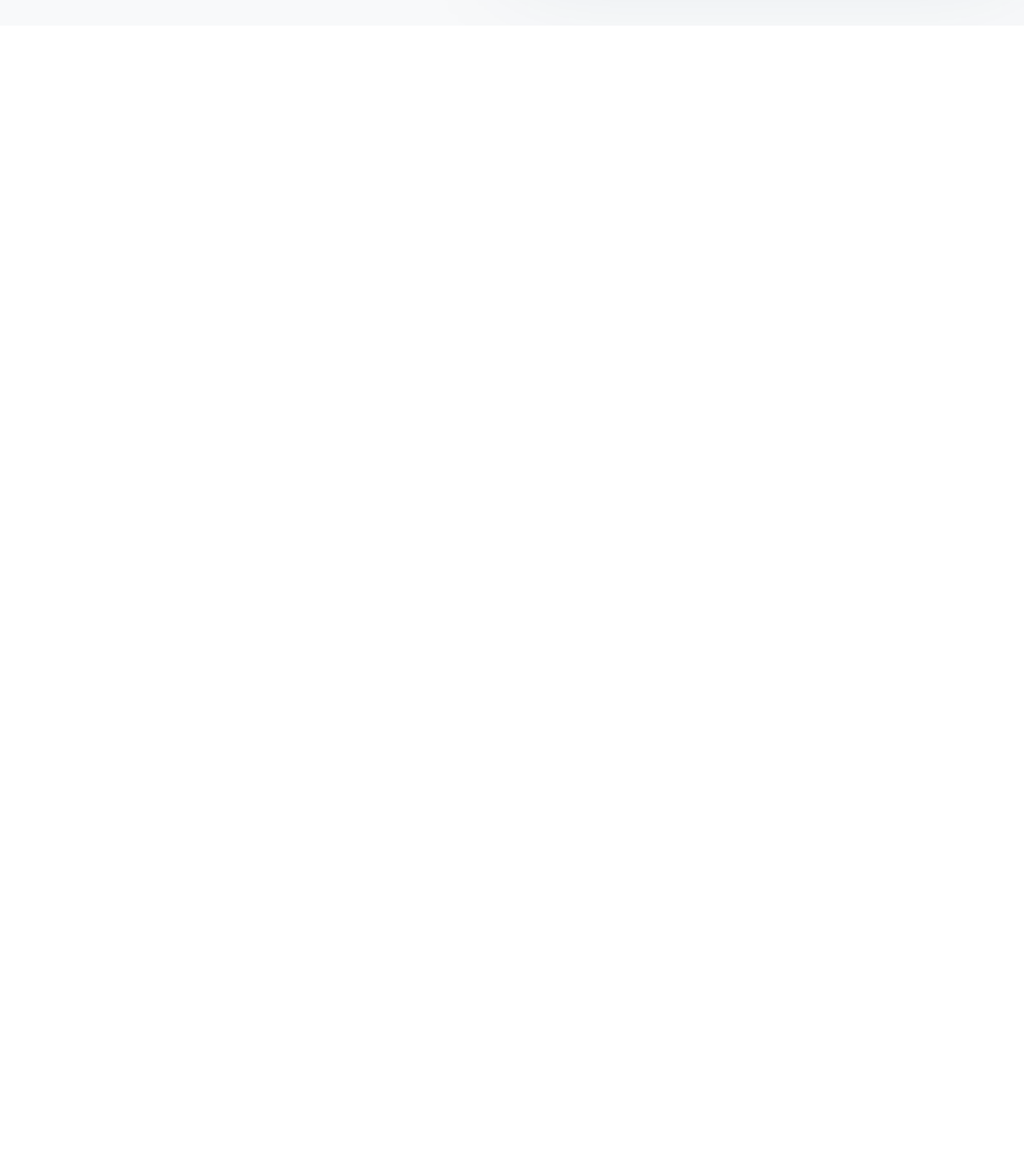
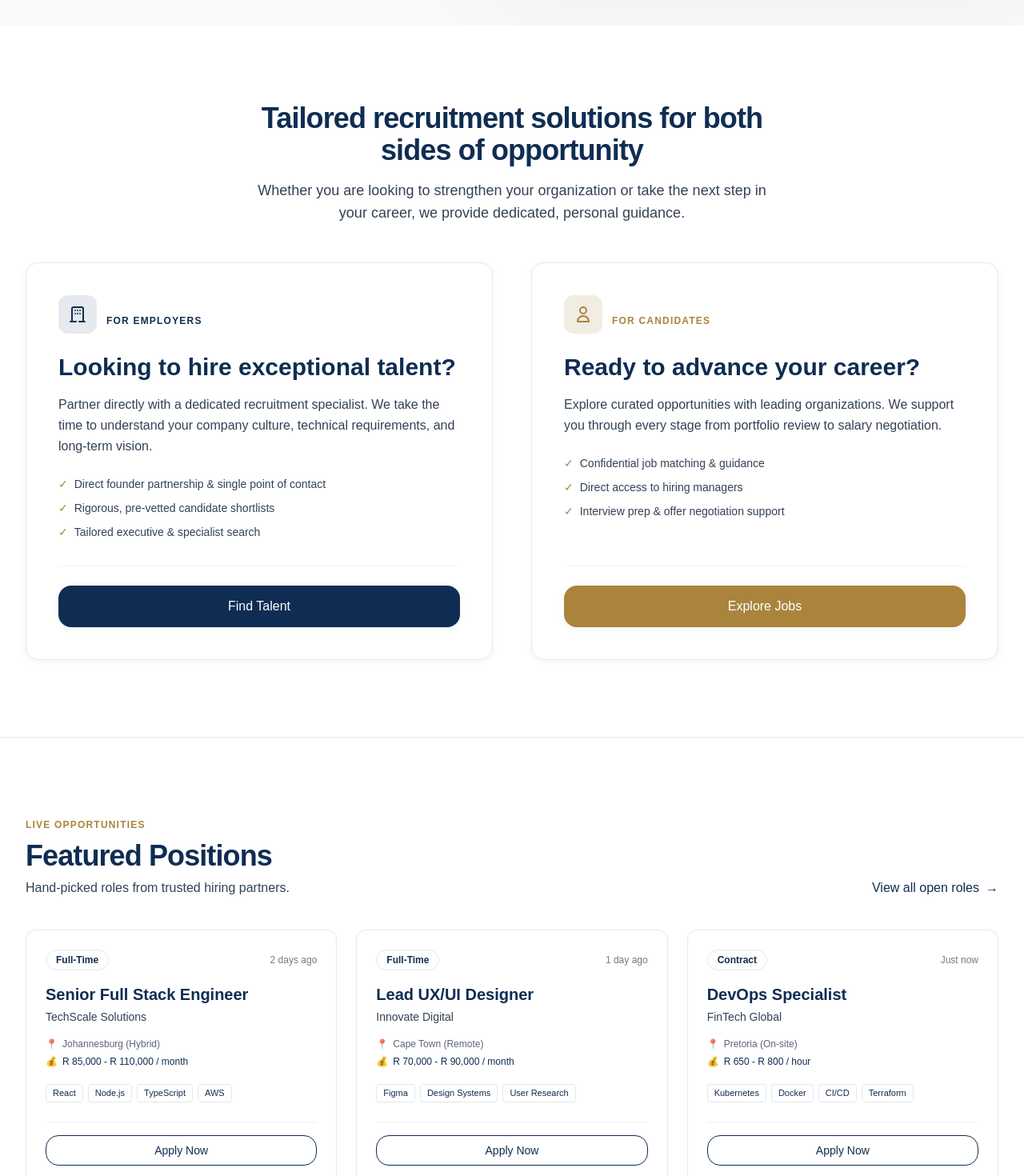
Before and after one commit to Ryan-Ross463/ISolveReqruitment, a React (Vite) app in the folder frontend/: page / in a window 1280 px wide. Shown: the part 840-2310 px from the top of the page at 80% size. Before the commit the page ends 872 px from the top, so only its background shows below. Built offline with nearby package versions, Linux system fonts and the light colour scheme.

Commit message:
Added dual pathways and featured jobs implementation

```diff
--- a/frontend/src/components/sections/DualPathways.tsx
+++ b/frontend/src/components/sections/DualPathways.tsx
@@ -1,103 +1,103 @@
-import React from "react";
-
-const DualPathways: React.FC = () => {
+const DualPathways = () => {
   return (
-    <section className="bg-cream py-16 sm:py-24">
+    <section className="bg-cream py-16 sm:py-20 lg:py-24">
       <div className="mx-auto max-w-[1700px] px-6 lg:px-8">
 
         {/* Section Header */}
-        <div className="mx-auto max-w-2xl text-center mb-12 sm:mb-16">
-          <h2 className="text-3xl sm:text-4xl font-bold tracking-tight text-gray-slate">
-            How Can We Help You Today?
+        <div className="mx-auto max-w-2xl text-center">
+          <h2 className="text-3xl font-bold tracking-tight text-gray-slate sm:text-4xl">
+            Tailored recruitment solutions for both sides of opportunity
           </h2>
           <p className="mt-4 text-base sm:text-lg text-charcoal">
-            Whether you are looking to secure executive talent or step into your next career milestone, we offer dedicated, single-point-of-contact guidance.
+            Whether you are looking to strengthen your organization or take the next step in your career, we provide dedicated, personal guidance.
           </p>
         </div>
 
-        {/* Pathway Cards Grid */}
-        <div className="grid grid-cols-1 gap-8 md:grid-cols-2">
+        {/* Dual Cards Grid */}
+        <div className="mt-12 grid grid-cols-1 gap-8 md:grid-cols-2 lg:gap-12">
 
-          {/* Card 1: For Employers */}
-          <div className="group relative flex flex-col justify-between rounded-2xl border border-gray-medium bg-white p-8 sm:p-10 shadow-sm transition-all duration-300 hover:-translate-y-1 hover:shadow-md">
+          {/* Pathway 1: For Employers */}
+          <div className="group relative flex flex-col justify-between rounded-2xl border border-gray-medium bg-white p-8 sm:p-10 shadow-sm transition-all duration-300 hover:-translate-y-1 hover:shadow-xl">
             <div>
-              <span className="inline-block rounded-full bg-gray-slate/10 px-4 py-1.5 text-xs font-semibold uppercase tracking-wider text-gray-slate">
+              <div className="inline-flex h-12 w-12 items-center justify-center rounded-xl bg-gray-slate/10 text-gray-slate">
+                <svg className="h-6 w-6" fill="none" viewBox="0 0 24 24" stroke="currentColor">
+                  <path strokeLinecap="round" strokeLinejoin="round" strokeWidth={2} d="M19 21V5a2 2 0 00-2-2H7a2 2 0 00-2 2v16m14 0h2m-2 0h-5m-9 0H3m2 0h5M9 7h1e-10M9 11h1e-10M12 7h1e-10M12 11h1e-10M15 7h1e-10M15 11h1e-10" />
+                </svg>
+              </div>
+              <span className="ml-3 text-xs font-semibold uppercase tracking-widest text-gray-slate">
                 For Employers
               </span>
-              <h3 className="mt-6 text-2xl sm:text-3xl font-bold text-gray-slate">
-                Looking to Hire Exceptional Talent?
+
+              <h3 className="mt-6 text-2xl font-bold text-gray-slate sm:text-3xl">
+                Looking to hire exceptional talent?
               </h3>
-              <p className="mt-4 text-sm sm:text-base leading-relaxed text-charcoal">
-                Partner directly with a senior specialist who understands your industry. Skip the automated screening algorithms and get hand-vetted, high-calibre candidates tailored to your culture.
+
+              <p className="mt-4 text-base leading-relaxed text-charcoal">
+                Partner directly with a dedicated recruitment specialist. We take the time to understand your company culture, technical requirements, and long-term vision.
               </p>
 
-              <ul className="mt-6 space-y-3 text-sm text-charcoal">
-                <li className="flex items-center gap-3">
-                  <span className="h-2 w-2 rounded-full bg-green-sage" />
-                  Direct partnership with founder & senior recruiters
+              <ul className="mt-6 space-y-2.5 text-sm font-medium text-charcoal">
+                <li className="flex items-center gap-2">
+                  <span className="text-green-sage">✓</span> Direct founder partnership & single point of contact
                 </li>
-                <li className="flex items-center gap-3">
-                  <span className="h-2 w-2 rounded-full bg-green-sage" />
-                  Tailored headhunting & deep candidate vetting
+                <li className="flex items-center gap-2">
+                  <span className="text-green-sage">✓</span> Rigorous, pre-vetted candidate shortlists
                 </li>
-                <li className="flex items-center gap-3">
-                  <span className="h-2 w-2 rounded-full bg-green-sage" />
-                  Transparent, boutique search process
+                <li className="flex items-center gap-2">
+                  <span className="text-green-sage">✓</span> Tailored executive & specialist search
                 </li>
               </ul>
             </div>
 
-            <div className="mt-8 pt-6 border-t border-gray-medium">
+            <div className="mt-8 pt-6 border-t border-gray-100">
               <a
                 href="/employers"
-                className="inline-flex w-full items-center justify-center rounded-lg bg-gray-slate px-6 py-3.5 text-sm font-semibold text-white transition hover:bg-gray-slate/90 cursor-pointer shadow-sm"
+                className="inline-flex w-full items-center justify-center rounded-lg bg-gray-slate px-6 py-3.5 text-base font-medium text-white transition hover:bg-gray-slate/90 shadow-sm"
               >
-                Request Talent & Consultation
+                Find Talent
               </a>
             </div>
           </div>
 
-          {/* Card 2: For Candidates */}
-          <div className="group relative flex flex-col justify-between rounded-2xl border border-gray-medium bg-white p-8 sm:p-10 shadow-sm transition-all duration-300 hover:-translate-y-1 hover:shadow-md">
+          {/* Pathway 2: For Candidates */}
+          <div className="group relative flex flex-col justify-between rounded-2xl border border-gray-medium bg-white p-8 sm:p-10 shadow-sm transition-all duration-300 hover:-translate-y-1 hover:shadow-xl">
             <div>
-              <span className="inline-block rounded-full bg-green-sage/15 px-4 py-1.5 text-xs font-semibold uppercase tracking-wider text-green-sage">
-                For Job Seekers
+              <div className="inline-flex h-12 w-12 items-center justify-center rounded-xl bg-green-sage/15 text-green-sage">
+                <svg className="h-6 w-6" fill="none" viewBox="0 0 24 24" stroke="currentColor">
+                  <path strokeLinecap="round" strokeLinejoin="round" strokeWidth={2} d="M16 7a4 4 0 11-8 0 4 4 0 018 0zM12 14a7 7 0 00-7 7h14a7 7 0 00-7-7z" />
+                </svg>
+              </div>
+              <span className="ml-3 text-xs font-semibold uppercase tracking-widest text-green-sage">
+                For Candidates
               </span>
-              <h3 className="mt-6 text-2xl sm:text-3xl font-bold text-gray-slate">
-                Ready for Your Next Career Move?
+
+              <h3 className="mt-6 text-2xl font-bold text-gray-slate sm:text-3xl">
+                Ready to advance your career?
               </h3>
-              <p className="mt-4 text-sm sm:text-base leading-relaxed text-charcoal">
-                Discover active opportunities across key sectors or register your CV in our private talent pool for unadvertised executive roles.
+
+              <p className="mt-4 text-base leading-relaxed text-charcoal">
+                Explore curated opportunities with leading organizations. We support you through every stage from portfolio review to salary negotiation.
               </p>
 
-              <ul className="mt-6 space-y-3 text-sm text-charcoal">
-                <li className="flex items-center gap-3">
-                  <span className="h-2 w-2 rounded-full bg-gray-slate" />
-                  Access to exclusive & confidential roles
+              <ul className="mt-6 space-y-2.5 text-sm font-medium text-charcoal">
+                <li className="flex items-center gap-2">
+                  <span className="text-green-sage">✓</span> Confidential job matching & guidance
                 </li>
-                <li className="flex items-center gap-3">
-                  <span className="h-2 w-2 rounded-full bg-gray-slate" />
-                  Personalized career advice & interview preparation
+                <li className="flex items-center gap-2">
+                  <span className="text-green-sage">✓</span> Direct access to hiring managers
                 </li>
-                <li className="flex items-center gap-3">
-                  <span className="h-2 w-2 rounded-full bg-gray-slate" />
-                  Direct representation to hiring managers
+                <li className="flex items-center gap-2">
+                  <span className="text-green-sage">✓</span> Interview prep & offer negotiation support
                 </li>
               </ul>
             </div>
 
-            <div className="mt-8 pt-6 border-t border-gray-medium flex flex-col sm:flex-row gap-3">
+            <div className="mt-8 pt-6 border-t border-gray-100">
               <a
                 href="/jobs"
-                className="inline-flex flex-1 items-center justify-center rounded-lg bg-green-sage px-6 py-3.5 text-sm font-semibold text-white transition hover:opacity-90 cursor-pointer shadow-sm"
+                className="inline-flex w-full items-center justify-center rounded-lg bg-green-sage px-6 py-3.5 text-base font-medium text-white transition hover:opacity-90 shadow-sm"
               >
-                Explore Open Jobs
-              </a>
-              <a
-                href="/candidates"
-                className="inline-flex flex-1 items-center justify-center rounded-lg border border-gray-slate px-6 py-3.5 text-sm font-semibold text-gray-slate transition hover:bg-gray-slate hover:text-white cursor-pointer"
-              >
-                Submit Your CV
+                Explore Jobs
               </a>
             </div>
           </div>
--- a/frontend/src/components/sections/FeaturedJobs.tsx
+++ b/frontend/src/components/sections/FeaturedJobs.tsx
@@ -1,199 +1,122 @@
-import React, { useState } from "react";
-
-interface Job {
-  id: string;
-  title: string;
-  department: string;
-  location: string;
-  type: string;
-  salary: string;
-  posted: string;
-}
-
-const SAMPLE_JOBS: Job[] = [
+const featuredJobs = [
   {
-    id: "1",
-    title: "Senior Financial Manager",
-    department: "Finance & Accounting",
+    id: 1,
+    title: "Senior Full Stack Engineer",
+    company: "TechScale Solutions",
     location: "Johannesburg (Hybrid)",
     type: "Full-Time",
-    salary: "R850k - R1.1M p.a.",
+    salary: "R 85,000 - R 110,000 / month",
+    tags: ["React", "Node.js", "TypeScript", "AWS"],
     posted: "2 days ago",
   },
   {
-    id: "2",
-    title: "HR Business Partner",
-    department: "Human Resources",
-    location: "Sandton, GP",
+    id: 2,
+    title: "Lead UX/UI Designer",
+    company: "Innovate Digital",
+    location: "Cape Town (Remote)",
     type: "Full-Time",
-    salary: "R650k - R750k p.a.",
-    posted: "Just posted",
+    salary: "R 70,000 - R 90,000 / month",
+    tags: ["Figma", "Design Systems", "User Research"],
+    posted: "1 day ago",
   },
   {
-    id: "3",
-    title: "Lead Full-Stack Developer",
-    department: "IT & Software",
-    location: "Remote / Cape Town",
-    type: "Full-Time",
-    salary: "R900k - R1.2M p.a.",
-    posted: "3 days ago",
-  },
-  {
-    id: "4",
-    title: "Operations Director",
-    department: "Executive & Operations",
-    location: "Pretoria, GP",
-    type: "Full-Time",
-    salary: "R1.3M - R1.6M p.a.",
-    posted: "1 week ago",
+    id: 3,
+    title: "DevOps Specialist",
+    company: "FinTech Global",
+    location: "Pretoria (On-site)",
+    type: "Contract",
+    salary: "R 650 - R 800 / hour",
+    tags: ["Kubernetes", "Docker", "CI/CD", "Terraform"],
+    posted: "Just now",
   },
 ];
 
-const FeaturedJobs: React.FC = () => {
-  const [searchTerm, setSearchTerm] = useState("");
-  const [selectedCategory, setSelectedCategory] = useState("All");
-
-  const categories = [
-    "All",
-    "Finance & Accounting",
-    "Human Resources",
-    "IT & Software",
-    "Executive & Operations",
-  ];
-
-  const filteredJobs = SAMPLE_JOBS.filter((job) => {
-    const matchesSearch =
-      job.title.toLowerCase().includes(searchTerm.toLowerCase()) ||
-      job.location.toLowerCase().includes(searchTerm.toLowerCase());
-    const matchesCategory =
-      selectedCategory === "All" || job.department === selectedCategory;
-    return matchesSearch && matchesCategory;
-  });
-
+const FeaturedJobs = () => {
   return (
-    <section className="bg-gray-light py-16 sm:py-24 border-y border-gray-medium">
+    <section className="bg-white py-16 sm:py-20 lg:py-24 border-t border-gray-medium">
       <div className="mx-auto max-w-[1700px] px-6 lg:px-8">
 
-        {/* Section Header */}
-        <div className="mx-auto max-w-2xl text-center mb-10">
+        {/* Header */}
+        <div className="flex flex-col items-start justify-between gap-4 md:flex-row md:items-end">
+          <div>
             <span className="text-xs font-semibold uppercase tracking-widest text-green-sage">
-            Current Opportunities
+              Live Opportunities
             </span>
-          <h2 className="mt-2 text-3xl sm:text-4xl font-bold tracking-tight text-gray-slate">
-            Featured Vacancies
+            <h2 className="mt-2 text-3xl font-bold tracking-tight text-gray-slate sm:text-4xl">
+              Featured Positions
             </h2>
-          <p className="mt-3 text-base text-charcoal">
-            Explore active roles directly managed by our team. Fast-track your application today.
+            <p className="mt-2 text-base text-charcoal">
+              Hand-picked roles from trusted hiring partners.
             </p>
           </div>
 
-        {/* Filter Bar */}
-        <div className="mb-10 rounded-2xl bg-white p-4 sm:p-6 shadow-sm border border-gray-medium max-w-4xl mx-auto">
-          <div className="flex flex-col sm:flex-row gap-4">
-
-            {/* Search Input */}
-            <div className="flex-1">
-              <input
-                type="text"
-                placeholder="Search job title or location..."
-                value={searchTerm}
-                onChange={(e) => setSearchTerm(e.target.value)}
-                className="w-full rounded-lg border border-gray-medium bg-cream px-4 py-3 text-sm text-gray-slate placeholder-gray-400 focus:border-green-sage focus:outline-none"
-              />
+          <a
+            href="/jobs"
+            className="group inline-flex items-center gap-2 font-medium text-gray-slate transition hover:text-green-sage"
+          >
+            View all open roles
+            <span className="transition-transform duration-200 group-hover:translate-x-1">→</span>
+          </a>
         </div>
 
-            {/* Category Filter */}
-            <div className="sm:w-64">
-              <select
-                value={selectedCategory}
-                onChange={(e) => setSelectedCategory(e.target.value)}
-                className="w-full rounded-lg border border-gray-medium bg-cream px-4 py-3 text-sm text-gray-slate focus:border-green-sage focus:outline-none"
+        {/* Job Cards Grid */}
+        <div className="mt-10 grid grid-cols-1 gap-6 md:grid-cols-2 lg:grid-cols-3">
+          {featuredJobs.map((job) => (
+            <div
+              key={job.id}
+              className="group relative flex flex-col justify-between rounded-xl border border-gray-medium bg-cream/40 p-6 transition-all duration-300 hover:-translate-y-1 hover:bg-white hover:shadow-lg"
             >
-                {categories.map((cat) => (
-                  <option key={cat} value={cat}>
-                    {cat}
-                  </option>
-                ))}
-              </select>
+              <div>
+                {/* Meta Header */}
+                <div className="flex items-center justify-between text-xs font-medium text-charcoal/70">
+                  <span className="rounded-full bg-cream px-3 py-1 text-gray-slate font-semibold border border-gray-medium">
+                    {job.type}
+                  </span>
+                  <span>{job.posted}</span>
                 </div>
 
+                {/* Job Title & Company */}
+                <h3 className="mt-4 text-xl font-bold text-gray-slate group-hover:text-green-sage transition-colors">
+                  {job.title}
+                </h3>
+                <p className="mt-1 text-sm font-medium text-charcoal">
+                  {job.company}
+                </p>
+
+                {/* Details */}
+                <div className="mt-4 space-y-1.5 text-xs text-charcoal/80">
+                  <div className="flex items-center gap-1.5">
+                    <span>📍</span> {job.location}
+                  </div>
+                  <div className="flex items-center gap-1.5 font-medium text-gray-slate">
+                    <span>💰</span> {job.salary}
                   </div>
                 </div>
 
-        {/* Job Cards Grid */}
-        <div className="grid grid-cols-1 md:grid-cols-2 gap-6 max-w-6xl mx-auto">
-          {filteredJobs.length > 0 ? (
-            filteredJobs.map((job) => (
-              <div
-                key={job.id}
-                className="flex flex-col justify-between rounded-xl border border-gray-medium bg-white p-6 shadow-sm transition-all duration-200 hover:shadow-md hover:border-green-sage"
+                {/* Tags */}
+                <div className="mt-5 flex flex-wrap gap-1.5">
+                  {job.tags.map((tag) => (
+                    <span
+                      key={tag}
+                      className="rounded bg-white px-2 py-0.5 text-[11px] font-medium text-gray-slate border border-gray-200"
                     >
-                <div>
-                  <div className="flex items-center justify-between gap-2">
-                    <span className="rounded-md bg-cream px-3 py-1 text-xs font-medium text-gray-slate border border-gray-medium">
-                      {job.department}
+                      {tag}
                     </span>
-                    <span className="text-xs text-gray-400">{job.posted}</span>
-                  </div>
-
-                  <h3 className="mt-4 text-xl font-bold text-gray-slate">
-                    {job.title}
-                  </h3>
-
-                  <div className="mt-4 flex flex-wrap gap-y-2 gap-x-4 text-sm text-charcoal">
-                    <div className="flex items-center gap-1.5">
-                      <span>📍</span>
-                      {job.location}
-                    </div>
-                    <div className="flex items-center gap-1.5">
-                      <span>💼</span>
-                      {job.type}
-                    </div>
-                    <div className="flex items-center gap-1.5 font-medium text-gray-slate">
-                      <span>💰</span>
-                      {job.salary}
-                    </div>
+                  ))}
                 </div>
               </div>
 
-                <div className="mt-6 pt-4 border-t border-gray-medium flex items-center justify-between">
+              {/* Action */}
+              <div className="mt-6 pt-4 border-t border-gray-200/60">
                 <a
                   href={`/jobs/${job.id}`}
-                    className="text-sm font-semibold text-green-sage hover:underline cursor-pointer"
-                  >
-                    View Details →
-                  </a>
-                  <a
-                    href={`/apply/${job.id}`}
-                    className="rounded-lg bg-gray-slate px-4 py-2 text-sm font-medium text-white transition hover:bg-gray-slate/90 cursor-pointer"
+                  className="relative inline-flex w-full items-center justify-center rounded-lg border border-gray-slate px-4 py-2 text-sm font-medium text-gray-slate transition duration-200 hover:bg-gray-slate hover:text-white"
                 >
                   Apply Now
                 </a>
               </div>
             </div>
-            ))
-          ) : (
-            <div className="col-span-full text-center py-12 text-charcoal bg-white rounded-xl border border-gray-medium">
-              <p className="text-lg font-medium">No active vacancies found matching your search.</p>
-              <p className="text-sm text-gray-400 mt-1">Try clearing your filters or submit a general CV below.</p>
-            </div>
-          )}
-        </div>
-
-        {/* General CV Drop Callout */}
-        <div className="mt-12 max-w-4xl mx-auto rounded-2xl bg-gray-slate p-8 text-white flex flex-col sm:flex-row items-center justify-between gap-6 shadow-md">
-          <div>
-            <h4 className="text-xl font-bold">Don't see a role for you right now?</h4>
-            <p className="mt-1 text-sm text-gray-300">
-              Submit your CV to our private database and be first in line when matching roles open up.
-            </p>
-          </div>
-          <a
-            href="/candidates"
-            className="shrink-0 rounded-lg bg-green-sage px-6 py-3 text-sm font-semibold text-white transition hover:opacity-90 cursor-pointer"
-          >
-            Submit General CV
-          </a>
+          ))}
         </div>
 
       </div>
--- a/frontend/src/pages/Home.tsx
+++ b/frontend/src/pages/Home.tsx
@@ -1,5 +1,7 @@
-import Navbar from "../components/layout/navbar";
+import Navbar from "../components/layout/Navbar";
 import Hero from "../components/hero/Hero";
+import DualPathways from "../components/sections/DualPathways";
+import FeaturedJobs from "../components/sections/FeaturedJobs";
 
 const Home = () => {
   return (
@@ -8,6 +10,8 @@ const Home = () => {
 
       <main className="pt-20">
         <Hero />
+        <DualPathways />
+        <FeaturedJobs />
       </main>
     </>
   );
```
Lines whose indentation alone changed are shown as unchanged.
